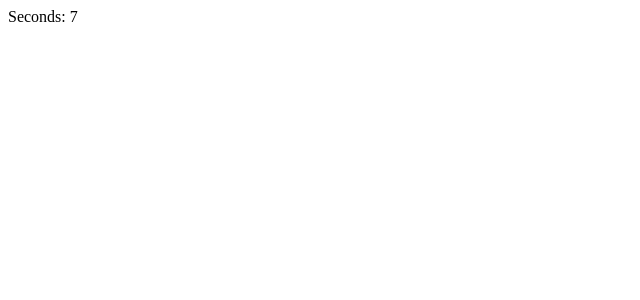
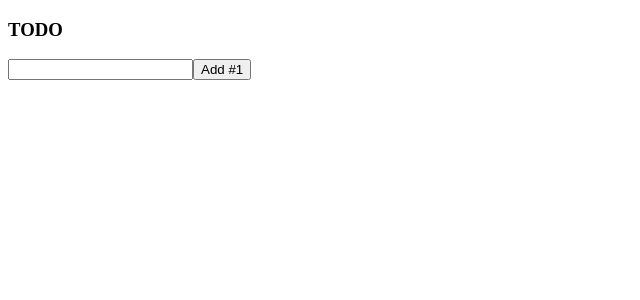
Before and after one commit to tiesmaster/learn-react, a React (Create React App) app in the folder 1-react-frontpage-examples/ts/: page / in a window 1280 px wide. Shown: the top 300 px of the page, without its empty margins (0-640 px from the left). Built offline with nearby package versions, Linux system fonts and the light colour scheme.

Commit message:
1: Do ts/3. An Application

```diff
--- a/1-react-frontpage-examples/ts/src/index.tsx
+++ b/1-react-frontpage-examples/ts/src/index.tsx
@@ -1,5 +1,6 @@
 import * as React from 'react';
 import * as ReactDOM from 'react-dom';
+import { FormEvent, ChangeEvent } from 'react';
 
 const mountNode = document.getElementById('root') as HTMLElement;
 
@@ -42,4 +43,54 @@ class Timer extends React.Component<{}, { seconds: number }> {
   }
 }
 
-ReactDOM.render(<Timer />, mountNode);
+// ReactDOM.render(<Timer />, mountNode);
+
+// 3. An Application
+
+class TodoApp extends React.Component<{}, { currentInput: string, items: TodoItem[] }> {
+  constructor(props: {}) {
+    super(props);
+    this.state = { currentInput: '', items: [] };
+    this.handleTextChange = this.handleTextChange.bind(this);
+    this.handleSubmit = this.handleSubmit.bind(this);
+  }
+  // tslint:disable-next-line:no-any
+  handleTextChange(e: any) {
+    this.setState({ currentInput: e.target.value });
+  }
+  // tslint:disable-next-line:no-any
+  handleSubmit(e: any) {
+    e.preventDefault();
+    const newTodo = { id: Date.now().toString(), value: this.state.currentInput };
+    this.setState(prevState => ({ currentInput: '', items: prevState.items.concat(newTodo) }));
+  }
+  render() {
+    return (
+      <div>
+        <h3>TODO</h3>
+        <TodoList items={this.state.items} />
+        <form onSubmit={this.handleSubmit}>
+          <input onChange={this.handleTextChange} value={this.state.currentInput} />
+          <button>Add #{this.state.items.length + 1}</button>
+        </form>
+      </div>
+    );
+  }
+}
+
+interface TodoItem {
+  id: string;
+  value: string;
+}
+
+class TodoList extends React.Component<{ items: TodoItem[] }, {}> {
+  render() {
+    return (
+      <ul>
+        {this.props.items.map(todo => <li key={todo.id}>{todo.value}</li>)}
+      </ul>
+    );
+  }
+}
+
+ReactDOM.render(<TodoApp />, mountNode);
```
Also changed, not shown: 1 other file (tests, documents, lock files or other folders).
